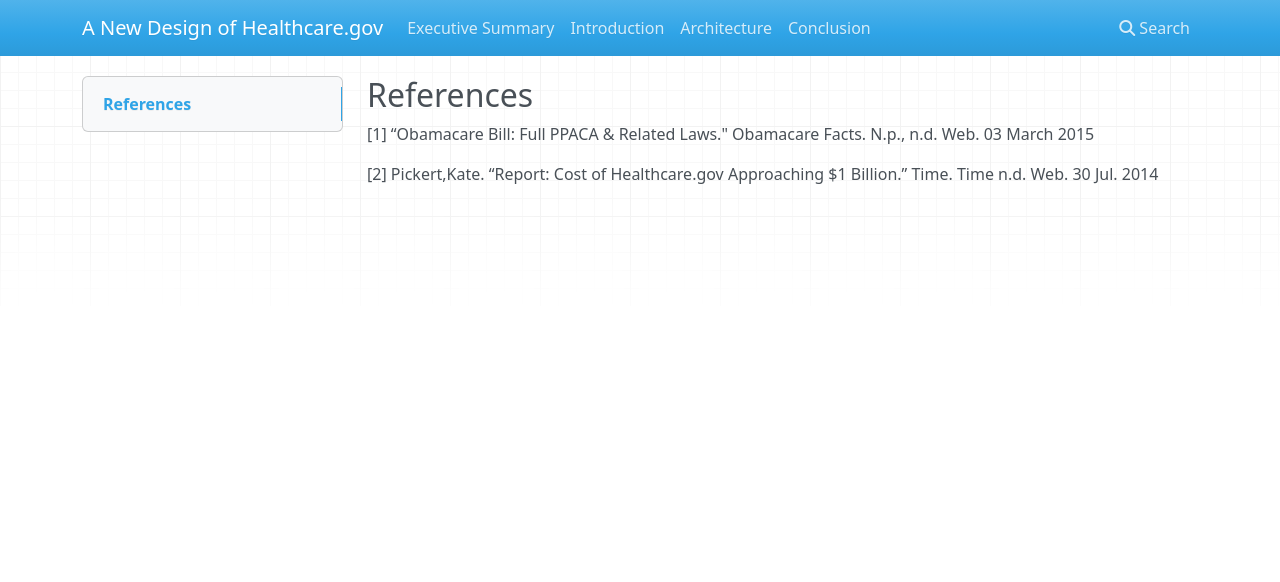
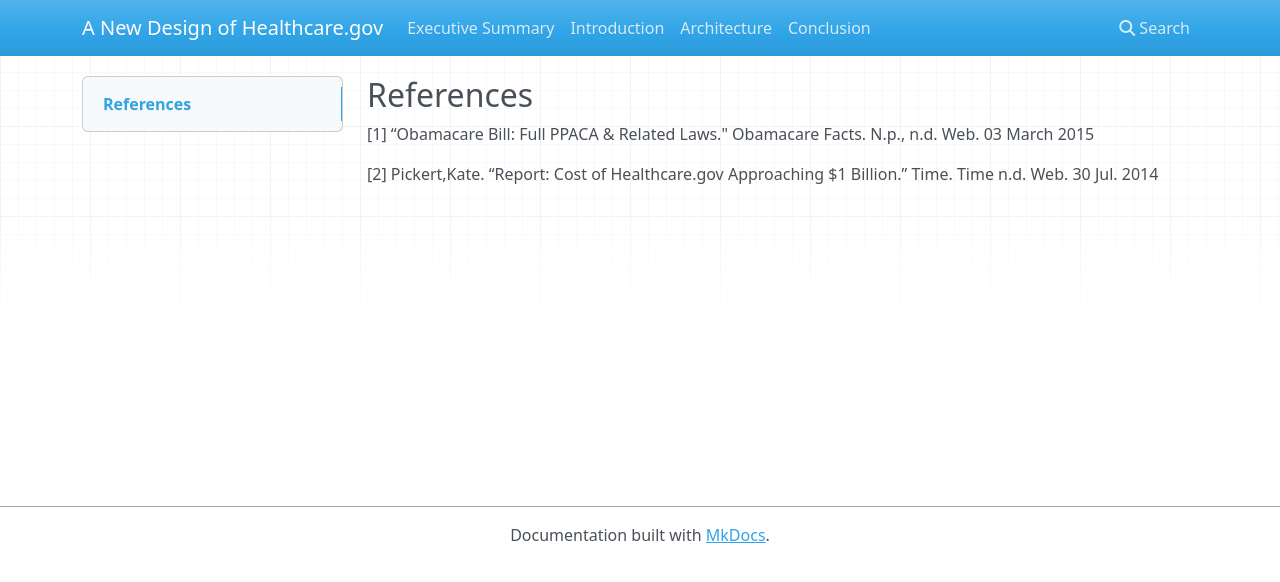
Before and after one commit to prlupin/prlupin, an MkDocs documentation site: the page built from docs/references.md, in a window 1280 px wide. Shown: the top 582 px of the page. Built offline with MkDocs 1.6.1, drawn with Linux system fonts in a browser that asks for light colours; nearby versions of some CDN libraries; old or Windows-style settings are respelled for this version of MkDocs.

Commit message:
remove extra css

```diff
--- a/docs/css/extra.css
+++ /dev/null
@@ -1,8 +0,0 @@
-.bs-sidebar.affix {
-  bottom: 5px;
-  overflow-y: scroll;
-}
-
-footer {
-  display: none;
-}
--- a/mkdocs.yml
+++ b/mkdocs.yml
@@ -1,5 +1,4 @@
 site_name: A New Design of Healthcare.gov
-extra_css: ['css/extra.css']
 pages:
   - [index.md, "Executive Summary"]
   - [introduction.md, Introduction]
```
